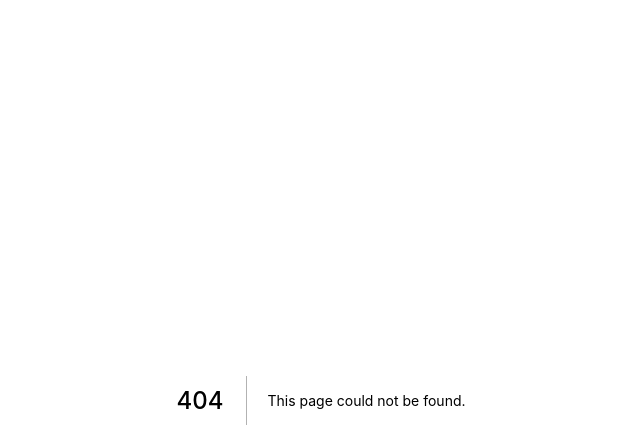
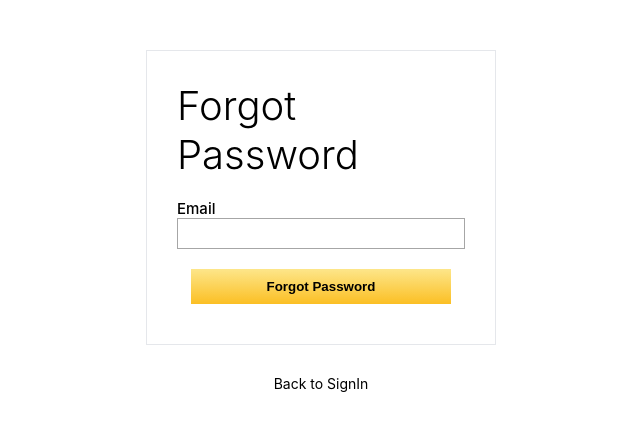
Before and after one commit to hritickjaiswal22/amazon-clone-using-Next-js, a Next.js app: page /forgotPassword in a window 1280 px wide. Before the commit this address had no page. Shown: the top 448 px of the page, without its empty margins (319-959 px from the left). Built offline with nearby package versions, Linux system fonts and the light colour scheme.

Commit message:
Added forgot password functionality

```diff
--- a/components/Form.js
+++ b/components/Form.js
@@ -4,6 +4,7 @@ import {
   updateProfile,
   createUserWithEmailAndPassword,
   signInWithEmailAndPassword,
+  sendPasswordResetEmail,
 } from "firebase/auth";
 import { useRouter } from "next/router";
 import { useDispatch } from "react-redux";
@@ -13,7 +14,7 @@ import Loader from "../components/Loader";
 import Button from "../components/Button";
 import { saveUser, saveUserName } from "../slices/authSlice";
 
-function Form({ formHeading, takeUserName }) {
+function Form({ formHeading, takeUserName, forgotPassword }) {
   const router = useRouter();
   const dispatch = useDispatch();
   const errorBoxRef = useRef();
@@ -69,12 +70,32 @@ function Form({ formHeading, takeUserName }) {
       });
   };
 
+  const resetPassword = () => {
+    if (email.length === 0) {
+      errorBoxRef.current.classList.add(styles.visible);
+      setIsLoading(false);
+      return (errorBoxRef.current.innerText = "All fields are Required");
+    }
+
+    sendPasswordResetEmail(auth, email)
+      .then(() => {
+        setIsLoading(false);
+      })
+      .catch((e) => {
+        errorBoxRef.current.classList.add(styles.visible);
+        errorBoxRef.current.innerText = e;
+        setIsLoading(false);
+      });
+  };
+
   const submitHandler = (e) => {
     errorBoxRef.current.classList.remove(styles.visible);
     setIsLoading(true);
     e.preventDefault();
     if (takeUserName) {
       signUp();
+    } else if (forgotPassword) {
+      resetPassword();
     } else {
       signIn();
     }
@@ -92,6 +113,10 @@ function Form({ formHeading, takeUserName }) {
           type="email"
           className={styles.form__input}
         />
+        {forgotPassword ? (
+          ""
+        ) : (
+          <Fragment>
             <label className={styles.form__label}>Password</label>
             <input
               onChange={(e) => setPassword(e.target.value)}
@@ -99,6 +124,8 @@ function Form({ formHeading, takeUserName }) {
               type="password"
               className={styles.form__input}
             />
+          </Fragment>
+        )}
         {takeUserName ? (
           <Fragment>
             <label className={styles.form__label}>Username</label>
--- /dev/null
+++ b/pages/forgotPassword.js
@@ -0,0 +1,26 @@
+import React from "react";
+import Link from "next/link";
+
+import Form from "../components/Form";
+
+import styles from "../styles/ForgotPassword.module.scss";
+
+function ForgotPassword() {
+  return (
+    <main className={styles.main}>
+      <Form
+        formHeading="Forgot Password"
+        takeUserName={false}
+        forgotPassword={true}
+      />
+
+      <Link href="/signin">
+        <a className={styles.link} href="">
+          Back to SignIn
+        </a>
+      </Link>
+    </main>
+  );
+}
+
+export default ForgotPassword;
--- a/pages/signin.js
+++ b/pages/signin.js
@@ -1,5 +1,6 @@
 import React from "react";
 import { useRouter } from "next/router";
+import Link from "next/link";
 
 import Form from "../components/Form";
 import Button from "../components/Button";
@@ -18,6 +19,11 @@ function SignIn() {
       <Form formHeading="Sign-In" takeUserName={false} />
       <h6 className={styles.h6}>New to Amazon?</h6>
       <Button clickHandler={clickHandler}>Create your Amazon Account</Button>
+      <Link href="/forgotPassword">
+        <a className={styles.link} href="">
+          Forgot Password ?
+        </a>
+      </Link>
     </main>
   );
 }
--- /dev/null
+++ b/styles/ForgotPassword.module.scss
@@ -0,0 +1,13 @@
+@import "./SignIn.module.scss";
+
+.main {
+  @extend .main;
+}
+
+.link {
+  @extend .link;
+}
+
+.link:hover {
+  text-decoration: underline;
+}
--- a/styles/SignIn.module.scss
+++ b/styles/SignIn.module.scss
@@ -10,3 +10,11 @@
   margin: 2rem auto;
   width: fit-content;
 }
+
+.link {
+  display: block;
+  width: fit-content;
+  margin: 3rem auto;
+  font-size: 1.4rem;
+  color: black;
+}
```
Lines whose indentation alone changed are shown as unchanged.
